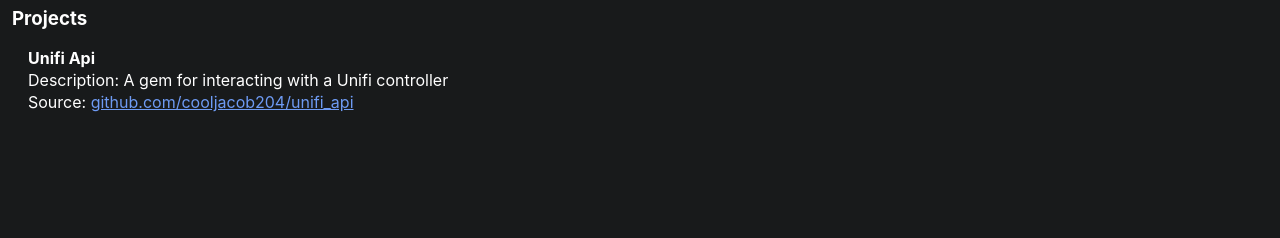
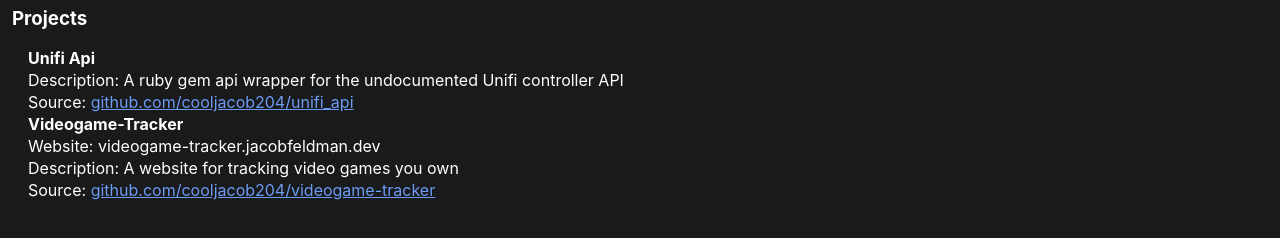
Before and after one commit to cooljacob204/jacobfeldman.dev, a React (Create React App) app: page / in a window 1280 px wide. Shown: the part 366-604 px from the top of the page. Built offline with nearby package versions, Linux system fonts and the light colour scheme.

Commit message:
adds a project, updates unifi description

```diff
--- a/src/constants/projects.js
+++ b/src/constants/projects.js
@@ -1,9 +1,15 @@
 const PROJECTS = [
   {
     name: 'Unifi Api' ,
-    description: 'A gem for interacting with a Unifi controller',
+    description: 'A ruby gem api wrapper for the undocumented Unifi controller API',
     url: null,
     source: 'github.com/cooljacob204/unifi_api'
+  },
+  {
+    name: 'Videogame-Tracker',
+    description: 'A website for tracking video games you own',
+    url: 'videogame-tracker.jacobfeldman.dev',
+    source: 'github.com/cooljacob204/videogame-tracker'
   }
 ]
 
```
